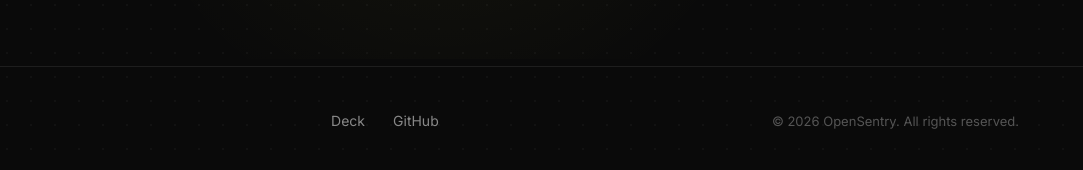
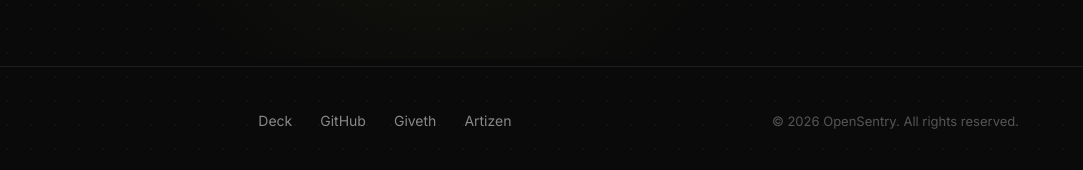
Before and after one commit to lirona/OpenSentry, a plain HTML site: page website/index.html in a window 1280 px wide. Shown: the part 5071-5241 px from the top of the page, 197-1280 px from the left. Drawn offline with Linux system fonts and the light colour scheme.

Commit message:
add fundraising to footer

```diff
--- a/website/index.html
+++ b/website/index.html
@@ -1348,6 +1348,8 @@
       <div class="footer-links">
         <a href="OpenSentry%20Deck.pdf" target="_blank">Deck</a>
         <a href="https://github.com/lirona/OpenSentry" target="_blank">GitHub</a>
+        <a href="https://giveth.io/project/opensentry" target="_blank">Giveth</a>
+        <a href="https://artizen.fund/index/p/opensentry" target="_blank">Artizen</a>
       </div>
       <div class="footer-copy">&copy; 2026 OpenSentry. All rights reserved.</div>
     </div>
```
